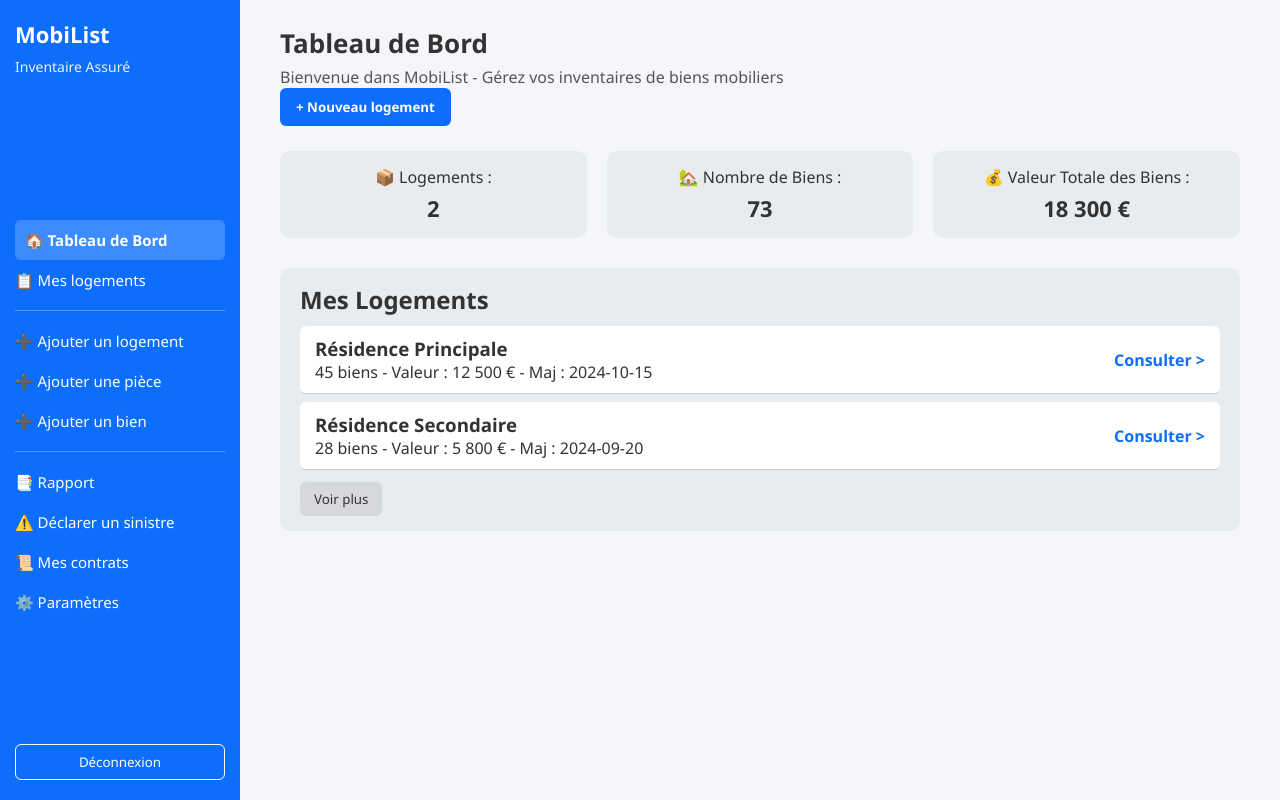
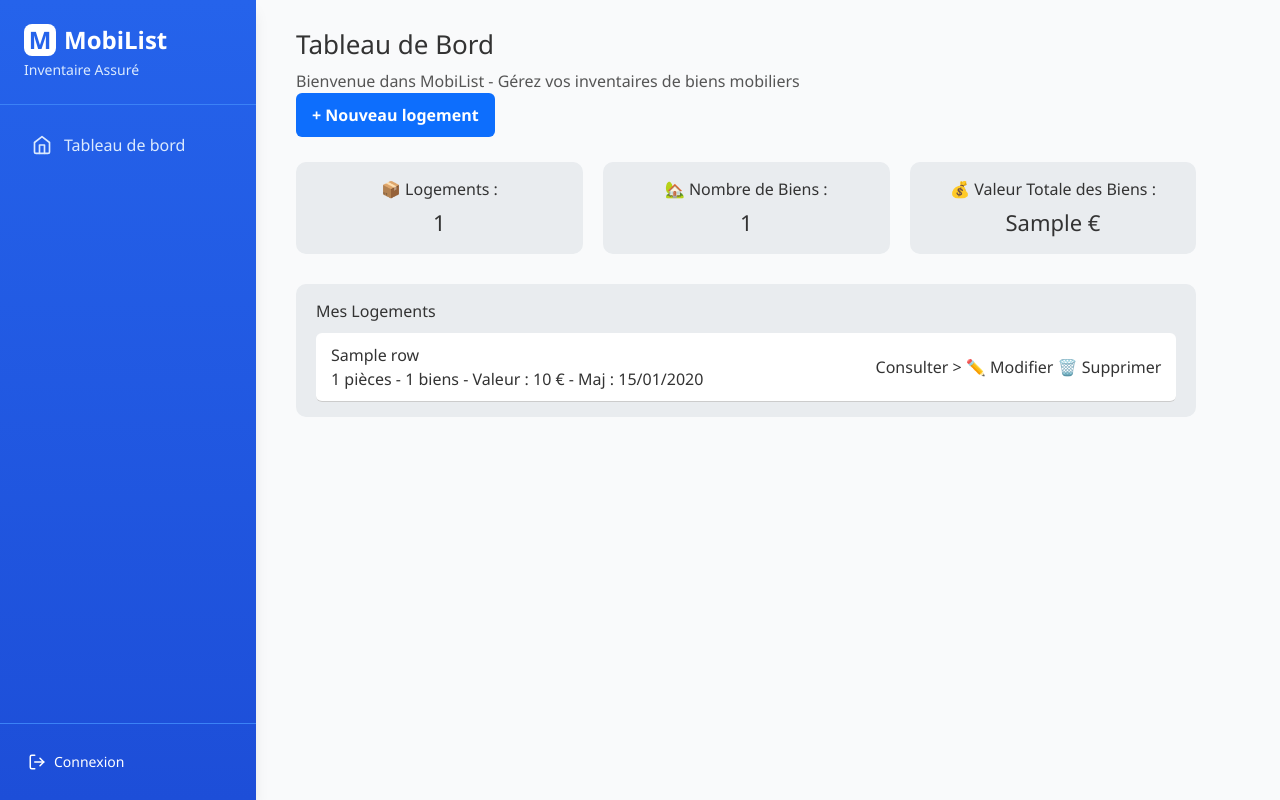
Before and after one commit to Y46ne/SAE_Projet_etudiant, a Python web app: template monApp/templates/tableauDeBord.html in a window 1280 px wide. Run offline with Jinja, Linux system fonts and the light colour scheme; the template is opened without the code that fills it: most values are stand-ins (such as "Sample title", 1, 10 or a date in 2020); some libraries are stand-ins or nearby versions.

Commit message:
tableau de bord correction

```diff
--- a/monApp/static/css/TableauDeBord.css
+++ /dev/null
@@ -1,153 +0,0 @@
-* {
-  box-sizing: border-box;
-  margin: 0;
-  padding: 0;
-  font-family: "Segoe UI", Roboto, sans-serif;
-}
-
-body {
-  background-color: #f5f6fa;
-  color: #333;
-  height: 100vh;
-  display: flex;
-}
-
-.container {
-  display: flex;
-  width: 100%;
-}
-
-
-.sidebar {
-  background-color: #0d6efd;
-  color: white;
-  width: 240px;
-  padding: 20px 15px;
-  display: flex;
-  flex-direction: column;
-  justify-content: space-between;
-}
-
-.logo {
-  font-size: 22px;
-  margin-bottom: 20px;
-  line-height: 1.3;
-}
-.logo span {
-  font-size: 14px;
-  font-weight: normal;
-  opacity: 0.9;
-}
-
-.sidebar ul {
-  list-style: none;
-  font-size: 15px;
-}
-.sidebar li {
-  padding: 10px 0;
-  cursor: pointer;
-}
-.sidebar li.active {
-  font-weight: bold;
-  background-color: rgba(255, 255, 255, 0.2);
-  border-radius: 6px;
-  padding-left: 10px;
-}
-.sidebar hr {
-  border: none;
-  border-top: 1px solid rgba(255, 255, 255, 0.3);
-  margin: 10px 0;
-}
-
-.logout {
-  background: none;
-  border: 1px solid white;
-  border-radius: 6px;
-  padding: 8px;
-  color: white;
-  cursor: pointer;
-}
-
-
-.main-content {
-  flex: 1;
-  padding: 25px 40px;
-}
-
-header {
-  display: flex;
-  align-items: center;
-  justify-content: space-between;
-  flex-wrap: wrap;
-  margin-bottom: 25px;
-}
-header h1 {
-  font-size: 26px;
-}
-header p {
-  flex: 1 1 100%;
-  margin-top: 5px;
-  color: #555;
-}
-.btn-primary {
-  background-color: #0d6efd;
-  border: none;
-  color: white;
-  padding: 10px 16px;
-  border-radius: 6px;
-  font-weight: bold;
-  cursor: pointer;
-}
-
-
-.stats {
-  display: flex;
-  gap: 20px;
-  margin-bottom: 30px;
-}
-.card {
-  background-color: #e9ecef;
-  flex: 1;
-  padding: 15px;
-  border-radius: 10px;
-  text-align: center;
-}
-.card h3 {
-  font-size: 22px;
-  margin-top: 5px;
-}
-
-
-.logements {
-  background-color: #e9ecef;
-  padding: 15px 20px;
-  border-radius: 10px;
-}
-.logements h2 {
-  margin-bottom: 10px;
-}
-.logement-item {
-  background-color: white;
-  margin-top: 8px;
-  border-radius: 6px;
-  padding: 10px 15px;
-  display: flex;
-  justify-content: space-between;
-  align-items: center;
-  border-bottom: 1px solid #ccc;
-}
-.logement-item a {
-  color: #0d6efd;
-  text-decoration: none;
-  font-weight: bold;
-}
-.btn-secondary {
-  margin-top: 12px;
-  background-color: #d6d8db;
-  border: none;
-  padding: 8px 14px;
-  border-radius: 6px;
-  cursor: pointer;
-  color: #333;
-  font-weight: 500;
-}
--- a/monApp/templates/TableauDeBord.html
+++ /dev/null
@@ -1,73 +0,0 @@
-<!DOCTYPE html>
-<html lang="fr">
-<head>
-  <meta charset="UTF-8" />
-  <meta name="viewport" content="width=device-width, initial-scale=1.0" />
-  <title>MobiList - Tableau de Bord</title>
-  <link rel="stylesheet" href="{{ url_for('static', filename='../static/css/TableauDeBord.css') }}" />
-</head>
-<body>
-  <div class="container">
-    <aside class="sidebar">
-      <h2 class="logo">MobiList<br><span>Inventaire Assuré</span></h2>
-      <nav>
-        <ul>
-          <li class="active">🏠 Tableau de Bord</li>
-          <li>📋 Mes logements</li>
-          <hr />
-          <li>➕ Ajouter un logement</li>
-          <li>➕ Ajouter une pièce</li>
-          <li>➕ Ajouter un bien</li>
-          <hr />
-          <li>📑 Rapport</li>
-          <li>⚠️ Déclarer un sinistre</li>
-          <li>📜 Mes contrats</li>
-          <li>⚙️ Paramètres</li>
-        </ul>
-      </nav>
-      <button class="logout">Déconnexion</button>
-    </aside>
-    <main class="main-content">
-      <header>
-        <h1>Tableau de Bord</h1>
-        <p>Bienvenue dans MobiList - Gérez vos inventaires de biens mobiliers</p>
-        <button class="btn-primary">+ Nouveau logement</button>
-      </header>
-
-      <section class="stats">
-        <div class="card">
-          <p>📦 Logements :</p>
-          <h3>2</h3>
-        </div>
-        <div class="card">
-          <p>🏡 Nombre de Biens :</p>
-          <h3>73</h3>
-        </div>
-        <div class="card">
-          <p>💰 Valeur Totale des Biens :</p>
-          <h3>18 300 €</h3>
-        </div>
-      </section>
-
-      <section class="logements">
-        <h2>Mes Logements</h2>
-        <div class="logement-item">
-          <div>
-            <h3>Résidence Principale</h3>
-            <p>45 biens - Valeur : 12 500 € - Maj : 2024-10-15</p>
-          </div>
-          <a href="#">Consulter ></a>
-        </div>
-        <div class="logement-item">
-          <div>
-            <h3>Résidence Secondaire</h3>
-            <p>28 biens - Valeur : 5 800 € - Maj : 2024-09-20</p>
-          </div>
-          <a href="#">Consulter ></a>
-        </div>
-        <button class="btn-secondary">Voir plus</button>
-      </section>
-    </main>
-  </div>
-</body>
-</html>
--- a/monApp/templates/tableauDeBord.html
+++ b/monApp/templates/tableauDeBord.html
@@ -1,9 +1,8 @@
 {% extends "base.html" %}
-
 {% block title %}Tableau de Bord{% endblock %}
 
 {% block head %}
-  <link rel="stylesheet" href="{{ url_for('static', filename='../static/css/tableauDeBord.css') }}">
+<link rel="stylesheet" href="{{ url_for('static', filename='css/tableauDeBord.css') }}">
 {% endblock %}
 
 {% block content %}
@@ -12,7 +11,7 @@
         <header>
             <h1>Tableau de Bord</h1>
             <p>Bienvenue dans MobiList - Gérez vos inventaires de biens mobiliers</p>
-              <button class="btn-primary">+ Nouveau logement</button>
+            <a href="{{ url_for('ajouter_logement') }}" class="btn-primary">+ Nouveau logement</a>
         </header>
 
         <section class="stats">
@@ -20,12 +19,10 @@
                 <p>📦 Logements :</p>
                 <h3>{{ nb_logements }}</h3>
             </div>
-
             <div class="card">
                 <p>🏡 Nombre de Biens :</p>
                 <h3>{{ nb_biens }}</h3>
             </div>
-
             <div class="card">
                 <p>💰 Valeur Totale des Biens :</p>
                 <h3>{{ valeur_totale }} €</h3>
@@ -34,17 +31,60 @@
 
         <section class="logements">
             <h2>Mes Logements</h2>
+            {% if logements %}
                 {% for logement in logements %}
                 <div class="logement-item">
-                <div>
+                    <div class="logement-info">
                         <h3>{{ logement.nom }}</h3>
-                  <p>{{ logement.nb_biens }} biens - Valeur : {{ logement.valeur }} € - Maj : {{ logement.date_maj }}</p>
+                        <p>
+                            {{ logement.nb_pieces }} pièces -
+                            {{ logement.nb_biens }} biens -
+                            Valeur : {{ logement.valeur|round(2) }} € -
+                            Maj : {{ logement.date_maj.strftime('%d/%m/%Y') if logement.date_maj else 'N/A' }}
+                        </p>
                     </div>
-                <a href="{{ logement.url }}" class="consulter">Consulter ></a>
+                    <div class="logement-actions">
+                        <a href="{{ url_for('voir_logement', id=logement.id) }}" class="btn-consulter">Consulter ></a>
+                        <a href="{{ url_for('update_logement', id=logement.id) }}" class="btn-icon" title="Modifier">✏️ Modifier</a>
+                        <button class="btn-icon btn-delete" onclick="confirmerSuppression({{ logement.id }})" title="Supprimer">🗑️ Supprimer</button>
+                    </div>
                 </div>
                 {% endfor %}
-              <button class="btn-secondary">Voir plus</button>
+
+                {% if logements|length > 5 %}
+                <button class="btn-secondary" onclick="afficherPlus()">Voir plus</button>
+                {% endif %}
+
+            {% else %}
+                <div class="aucun-logement">
+                    <p>Vous n'avez pas encore de logement enregistré.</p>
+                    <a href="{{ url_for('ajouter_logement') }}" class="btn-primary">+ Créer mon premier logement</a>
+                </div>
+            {% endif %}
         </section>
     </main>
 </div>
+
+<script>
+function confirmerSuppression(logementId) {
+    if (confirm('Êtes-vous sûr de vouloir supprimer ce logement ?')) {
+        fetch(`{{ url_for('delete_logement', id=0) }}`.replace('0', logementId), {
+            method: 'POST',
+            headers: { 'Content-Type': 'application/json' }
+        })
+        .then(response => response.json())
+        .then(data => {
+            if (data.success) {
+                location.reload();
+            } else {
+                alert('Erreur lors de la suppression');
+            }
+        });
+    }
+}
+
+function afficherPlus() {
+    window.location.href = "{{ url_for('mes_logements') }}";
+}
+</script>
 {% endblock %}
--- a/monApp/views.py
+++ b/monApp/views.py
@@ -35,19 +35,16 @@ def login():
 def reinitialiser():
     return render_template('reinitialiser.html')
 
-<<<<<<< HEAD
 
 
 @app.route('/tableauDeBord/')
 def tableau_de_bord():
     return render_template('tableauDeBord.html')
-=======
->>>>>>> 6bf4a2b (vue tableau de bord)
 
 
 
 @app.route('/ajouter_logement/')
-def logement_client():
+def ajouter_logement():
     form = LogementForm()
     return render_template('ajouter_logement.html',form=form)
 
```
Lines whose indentation alone changed are shown as unchanged.
